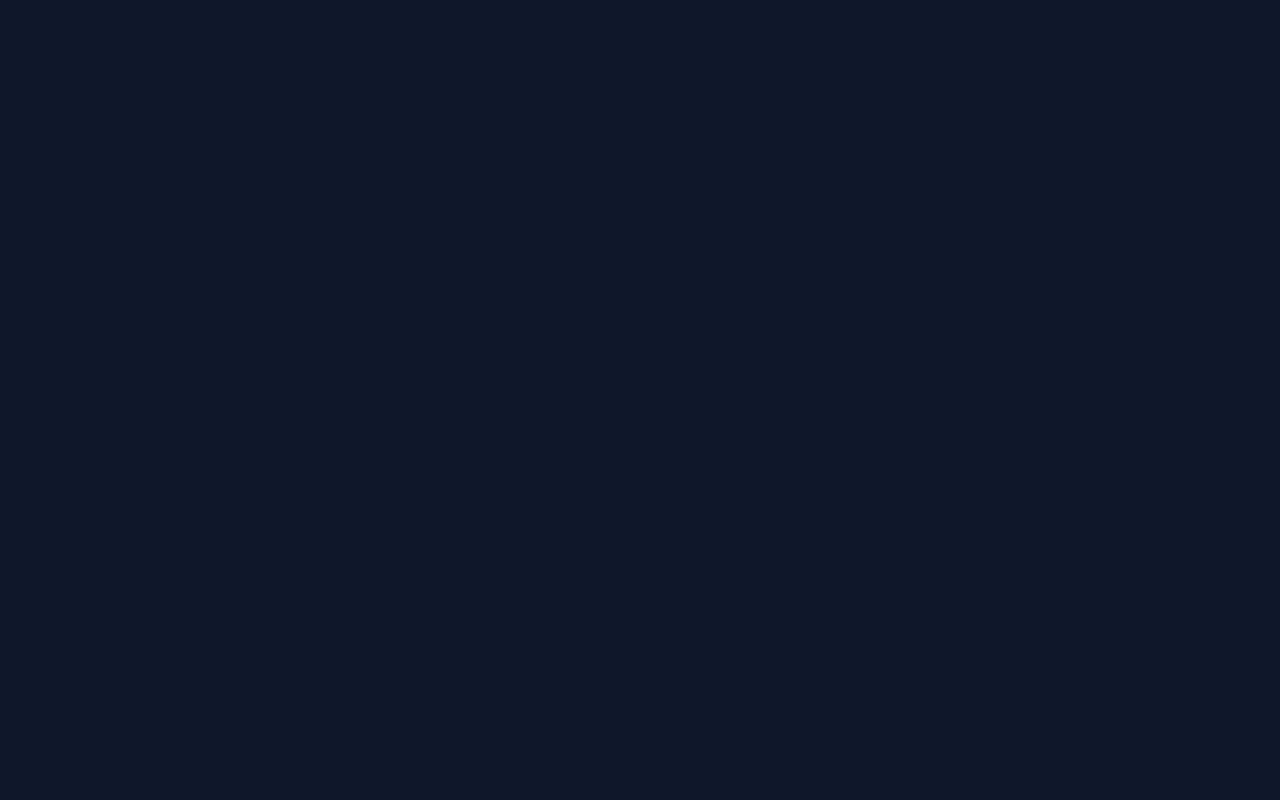
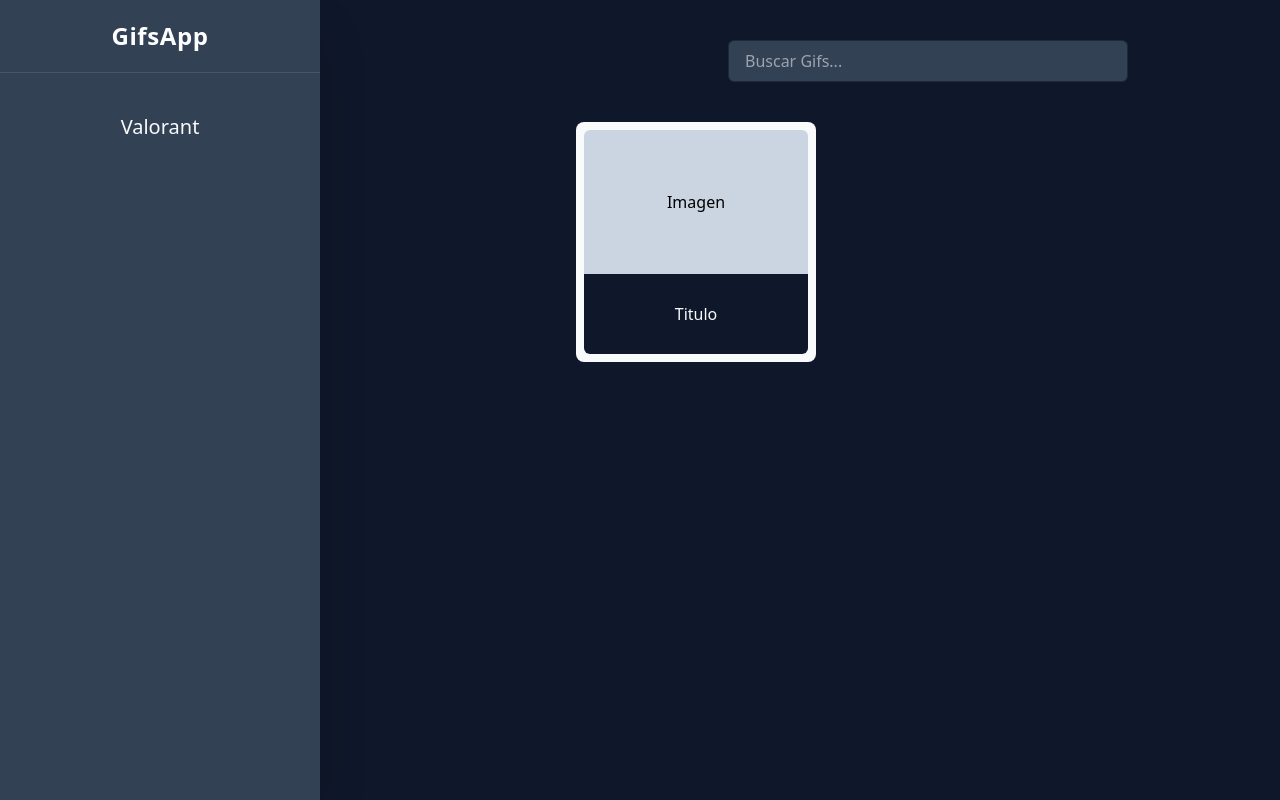
Before and after one commit to Guidotss/Gifs-ap-Angular, an Angular app: page / in a window 1280 px wide. Built offline with nearby package versions, Linux system fonts and the light colour scheme.

Commit message:
Agregando @viewChild para recibir valores de un input

```diff
--- a/src/app/app.component.html
+++ b/src/app/app.component.html
@@ -1,4 +1,6 @@
 <div class="flex">
   <!-- Sidebar -->
+  <shared-sidebar>  </shared-sidebar>
   <!-- HomePage -->
+  <gifs-home-page class="w-full pl-64">  </gifs-home-page>
 </div>
--- /dev/null
+++ b/src/app/gifs/components/list/card-list/card-list.component.html
@@ -0,0 +1,10 @@
+<div class="flex flex-wrap">
+  <div class="flex flex-col rounded-lg bg-slate-50 p-2 w-60 h-60">
+    <div class="bg-slate-300 h-36 rounded-t-md flex justify-center items-center">
+      <p>Imagen</p>
+    </div>
+    <div class="bg-slate-900 h-20 rounded-b-md flex justify-center items-center">
+      <p class="text-slate-50">Titulo</p>
+    </div>
+  </div>
+</div>
--- /dev/null
+++ b/src/app/gifs/components/search-box/search-box/search-box.component.html
@@ -0,0 +1,10 @@
+<div class="flex gap-10">
+  <input
+    class="w-[400px] p-2 px-4 rounded-md border border-slate-800 bg-slate-700 text-slate-50"
+    type="text"
+    placeholder="Buscar Gifs..."
+    #txtTagInput
+    (keyup.enter)="searchTag()"
+
+  />
+</div>
--- /dev/null
+++ b/src/app/gifs/components/search-box/search-box/search-box.component.ts
@@ -0,0 +1,15 @@
+import { Component, ElementRef, ViewChild } from '@angular/core';
+
+@Component({
+  selector: 'gifs-search-box',
+  templateUrl: './search-box.component.html',
+})
+export class SearchBoxComponent {
+  @ViewChild('txtTagInput')
+  public tagInput!: ElementRef<HTMLInputElement>;
+
+  public searchTag(): void {
+    const newTag = this.tagInput.nativeElement.value;
+    console.log(newTag);
+  }
+}
--- /dev/null
+++ b/src/app/gifs/pages/home/home-page.component.html
@@ -0,0 +1,8 @@
+<div class="flex flex-col">
+  <header class="flex p-10 w-full justify-center">
+    <gifs-search-box></gifs-search-box>
+  </header>
+  <div>
+    <gifs-card-list></gifs-card-list>
+  </div>
+</div>
--- a/src/app/shared/components/sidebar/sidebar.component.html
+++ b/src/app/shared/components/sidebar/sidebar.component.html
@@ -1 +1,18 @@
-<p>sidebar works!</p>
+<aside
+  id="sidebar"
+  class="h-screen w-80 bg-slate-700 z-10 shadow-2xl overflow-auto"
+>
+  <header>
+    <h1 class="text-2xl font-semibold tracking-wide text-white text-center mb-5 mt-5">GifsApp</h1>
+    <hr class="border-slate-600">
+  </header>
+  <nav class="flex flex-col items-center mt-10 text-xl text-slate-50 gap-10">
+    <ul>
+      <li>
+        <button>
+          Valorant
+        </button>
+      </li>
+    </ul>
+  </nav>
+</aside>
--- a/src/app/shared/components/sidebar/sidebar.component.ts
+++ b/src/app/shared/components/sidebar/sidebar.component.ts
@@ -1,9 +1,8 @@
 import { Component } from '@angular/core';
 
 @Component({
-  selector: 'app-sidebar',
+  selector: 'shared-sidebar',
   templateUrl: './sidebar.component.html',
-  styleUrls: ['./sidebar.component.css']
 })
 export class SidebarComponent {
 
--- a/src/app/shared/shared.module.ts
+++ b/src/app/shared/shared.module.ts
@@ -10,6 +10,9 @@ import { SidebarComponent } from './components/sidebar/sidebar.component';
   ],
   imports: [
     CommonModule
+  ],
+  exports: [
+    SidebarComponent
   ]
 })
 export class SharedModule { }
```
Also changed, not shown: src/app/gifs/components/list/card-list/card-list.component.ts (added, +10 -0 lines), src/app/gifs/gifs.module.ts (+11 -1 lines), src/app/gifs/pages/home/home.component.ts (added, +10 -0 lines), src/app/shared/components/sidebar/sidebar.component.css (deleted), 1 other file (tests, documents, lock files or other folders).
